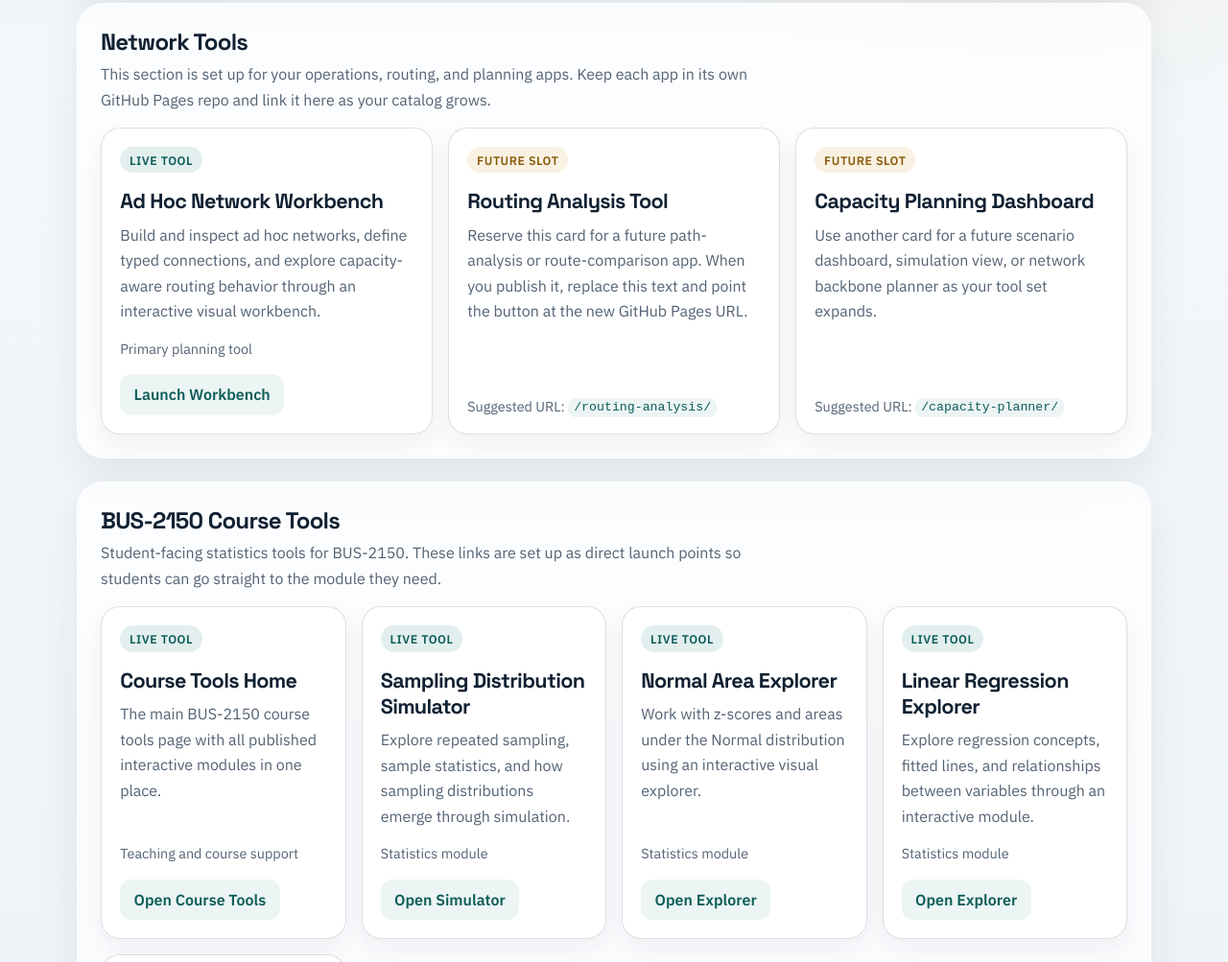
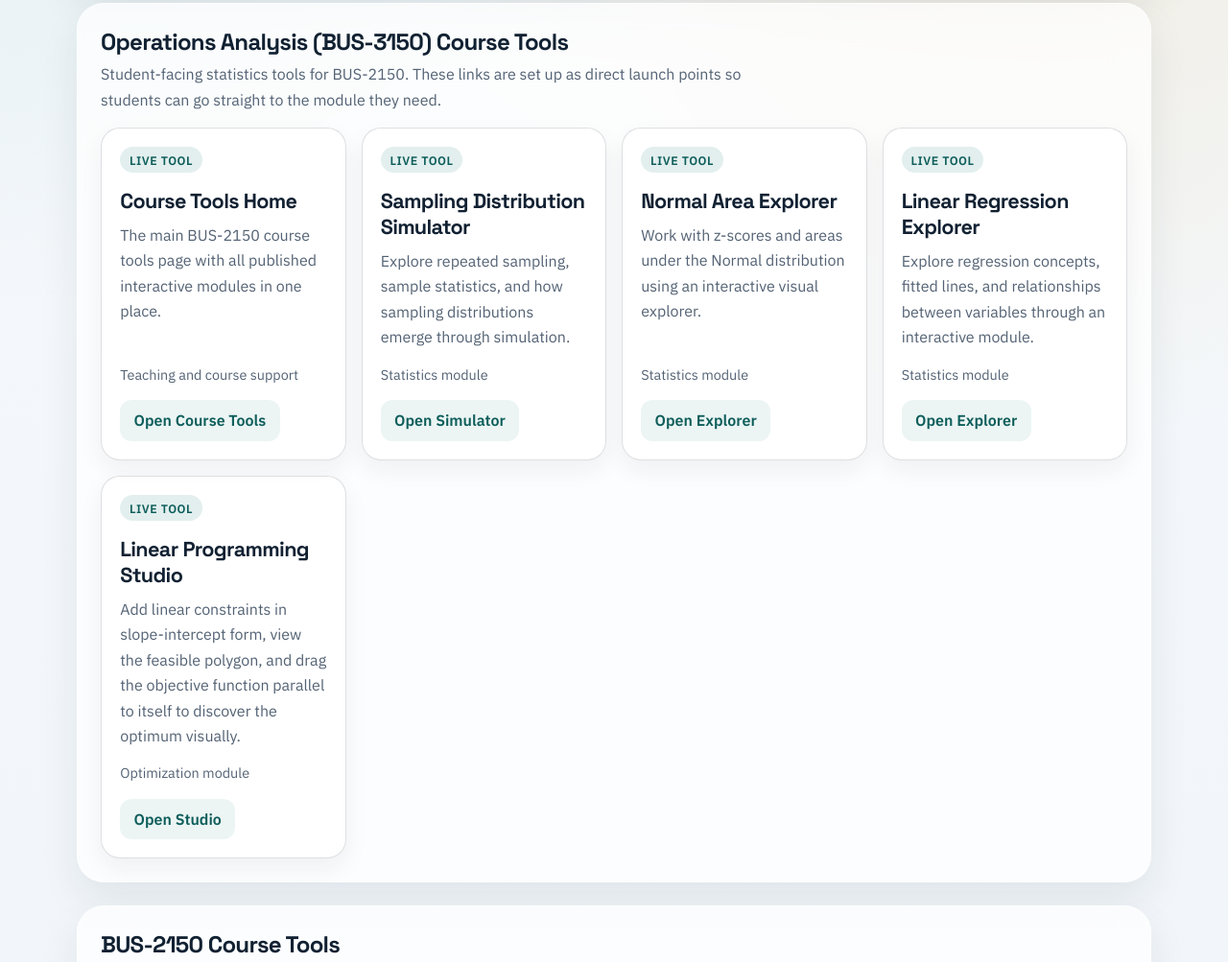
Before and after one commit to rhartlage/rhartlage.github.io, a plain HTML site: page index.html in a window 1280 px wide. Shown: the part 681-1684 px from the top of the page at 96% size. Drawn offline with Linux system fonts and the light colour scheme.

Commit message:
Update index.html

```diff
--- a/index.html
+++ b/index.html
@@ -3,7 +3,7 @@
 <head>
   <meta charset="UTF-8" />
   <meta name="viewport" content="width=device-width, initial-scale=1.0" />
-  <title>R. Hartlage | Tool Hub</title>
+  <title>Dr. Hartlage | Tool Hub</title>
   <style>
     @import url("https://fonts.googleapis.com/css2?family=Space+Grotesk:wght@400;500;700&family=IBM+Plex+Sans:wght@400;500;600&display=swap");
 
@@ -407,13 +407,27 @@
       </div>
     </section>
 
-    <section class="section" id="network-tools">
+
+
+
+
+
+
+
+
+
+
+
+
+
+
+<!-- COMMENTS SECTION -->
+ <section class="section" id="course-tools">
       <div class="section-head">
         <div>
-          <h2 class="section-title">Network Tools</h2>
+          <h2 class="section-title">Operations Analysis (BUS-3150) Course Tools</h2>
           <p class="section-copy">
-            This section is set up for your operations, routing, and planning apps. Keep each app in its own GitHub Pages repo
-            and link it here as your catalog grows.
+            Student-facing statistics tools for BUS-2150. These links are set up as direct launch points so students can go straight to the module they need.
           </p>
         </div>
       </div>
@@ -421,36 +435,66 @@
       <div class="grid">
         <article class="card">
           <span class="status status-live">Live Tool</span>
-          <h3>Ad Hoc Network Workbench</h3>
+          <h3>Course Tools Home</h3>
           <p>
-            Build and inspect ad hoc networks, define typed connections, and explore capacity-aware routing behavior
-            through an interactive visual workbench.
+            The main BUS-2150 course tools page with all published interactive modules in one place.
           </p>
-          <div class="meta">Primary planning tool</div>
-          <a class="card-link" href="https://rhartlage.github.io/network-tools/modules/ad-hoc-network-modeler/">Launch Workbench</a>
+          <div class="meta">Teaching and course support</div>
+          <a class="card-link" href="https://rhartlage.github.io/stats-tools/">Open Course Tools</a>
         </article>
 
         <article class="card">
-          <span class="status status-soon">Future Slot</span>
-          <h3>Routing Analysis Tool</h3>
+          <span class="status status-live">Live Tool</span>
+          <h3>Sampling Distribution Simulator</h3>
           <p>
-            Reserve this card for a future path-analysis or route-comparison app. When you publish it, replace this text
-            and point the button at the new GitHub Pages URL.
+            Explore repeated sampling, sample statistics, and how sampling distributions emerge through simulation.
           </p>
-          <div class="meta">Suggested URL: <code>/routing-analysis/</code></div>
+          <div class="meta">Statistics module</div>
+          <a class="card-link" href="https://rhartlage.github.io/stats-tools/modules/sampling-distribution/">Open Simulator</a>
         </article>
 
         <article class="card">
-          <span class="status status-soon">Future Slot</span>
-          <h3>Capacity Planning Dashboard</h3>
+          <span class="status status-live">Live Tool</span>
+          <h3>Normal Area Explorer</h3>
           <p>
-            Use another card for a future scenario dashboard, simulation view, or network backbone planner as your tool set expands.
+            Work with z-scores and areas under the Normal distribution using an interactive visual explorer.
           </p>
-          <div class="meta">Suggested URL: <code>/capacity-planner/</code></div>
+          <div class="meta">Statistics module</div>
+          <a class="card-link" href="https://rhartlage.github.io/stats-tools/modules/normal-area-explorer/">Open Explorer</a>
+        </article>
+
+        <article class="card">
+          <span class="status status-live">Live Tool</span>
+          <h3>Linear Regression Explorer</h3>
+          <p>
+            Explore regression concepts, fitted lines, and relationships between variables through an interactive module.
+          </p>
+          <div class="meta">Statistics module</div>
+          <a class="card-link" href="https://rhartlage.github.io/stats-tools/modules/linear-regression/">Open Explorer</a>
+        </article>
+
+        <article class="card">
+          <span class="status status-live">Live Tool</span>
+          <h3>Linear Programming Studio</h3>
+          <p>
+            Add linear constraints in slope-intercept form, view the feasible polygon, and drag the objective function
+            parallel to itself to discover the optimum visually.
+          </p>
+          <div class="meta">Optimization module</div>
+          <a class="card-link" href="https://rhartlage.github.io/linear-programming-studio/">Open Studio</a>
         </article>
       </div>
     </section>
 
+
+
+
+
+
+
+
+
+    <!-- COMMENTS SECTION -->
     <section class="section" id="course-tools">
       <div class="section-head">
         <div>
@@ -514,3 +558,54 @@
         </article>
       </div>
     </section>
+
+
+
+
+
+
+
+    <!-- COMMENTS SECTION -->
+    <section class="section" id="network-tools">
+      <div class="section-head">
+        <div>
+          <h2 class="section-title">Network Tools</h2>
+          <p class="section-copy">
+            This section is set up for your operations, routing, and planning apps. Keep each app in its own GitHub Pages repo
+            and link it here as your catalog grows.
+          </p>
+        </div>
+      </div>
+
+      <div class="grid">
+        <article class="card">
+          <span class="status status-live">Live Tool</span>
+          <h3>Ad Hoc Network Workbench</h3>
+          <p>
+            Build and inspect ad hoc networks, define typed connections, and explore capacity-aware routing behavior
+            through an interactive visual workbench.
+          </p>
+          <div class="meta">Primary planning tool</div>
+          <a class="card-link" href="https://rhartlage.github.io/network-tools/modules/ad-hoc-network-modeler/">Launch Workbench</a>
+        </article>
+
+        <article class="card">
+          <span class="status status-soon">Future Slot</span>
+          <h3>Routing Analysis Tool</h3>
+          <p>
+            Reserve this card for a future path-analysis or route-comparison app. When you publish it, replace this text
+            and point the button at the new GitHub Pages URL.
+          </p>
+          <div class="meta">Suggested URL: <code>/routing-analysis/</code></div>
+        </article>
+
+        <article class="card">
+          <span class="status status-soon">Future Slot</span>
+          <h3>Capacity Planning Dashboard</h3>
+          <p>
+            Use another card for a future scenario dashboard, simulation view, or network backbone planner as your tool set expands.
+          </p>
+          <div class="meta">Suggested URL: <code>/capacity-planner/</code></div>
+        </article>
+      </div>
+    </section>
```
